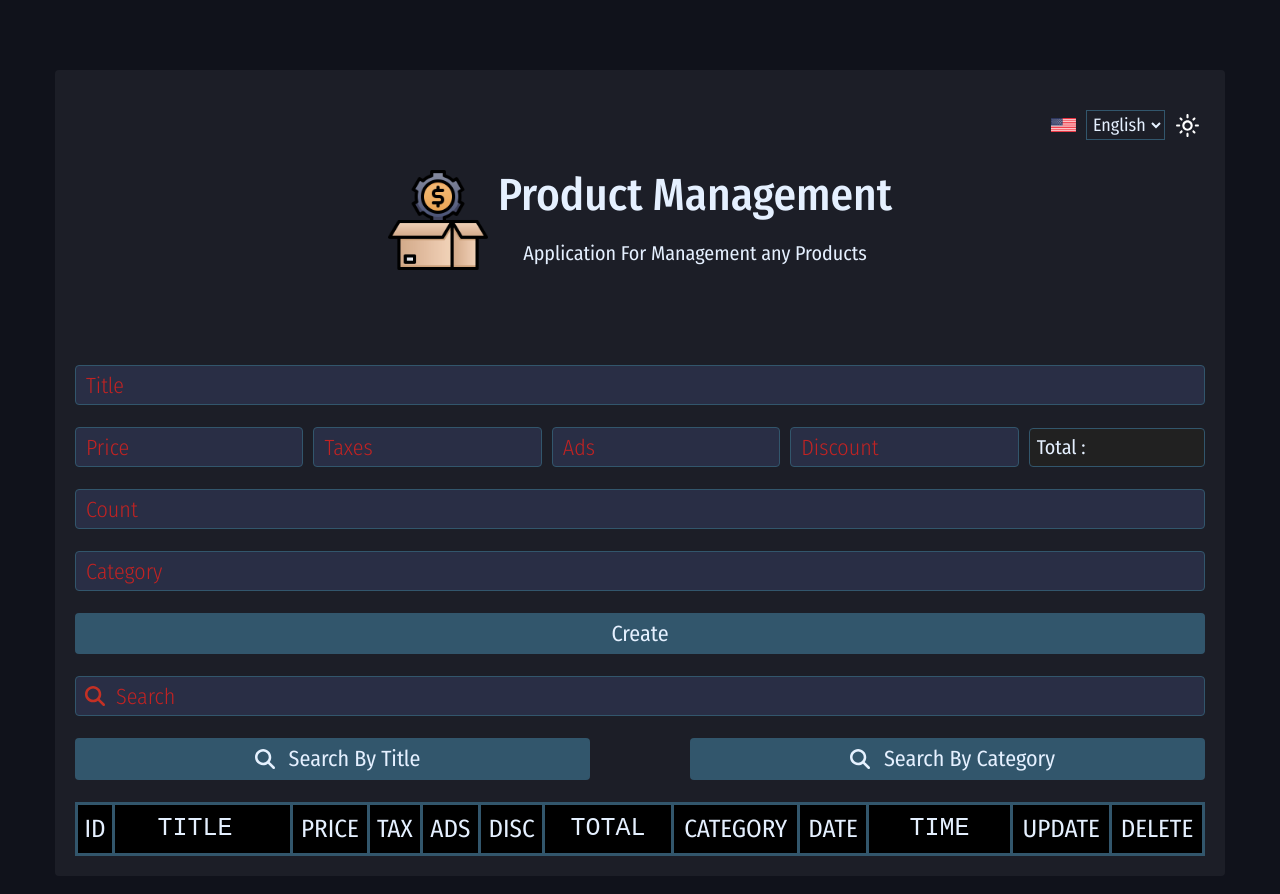
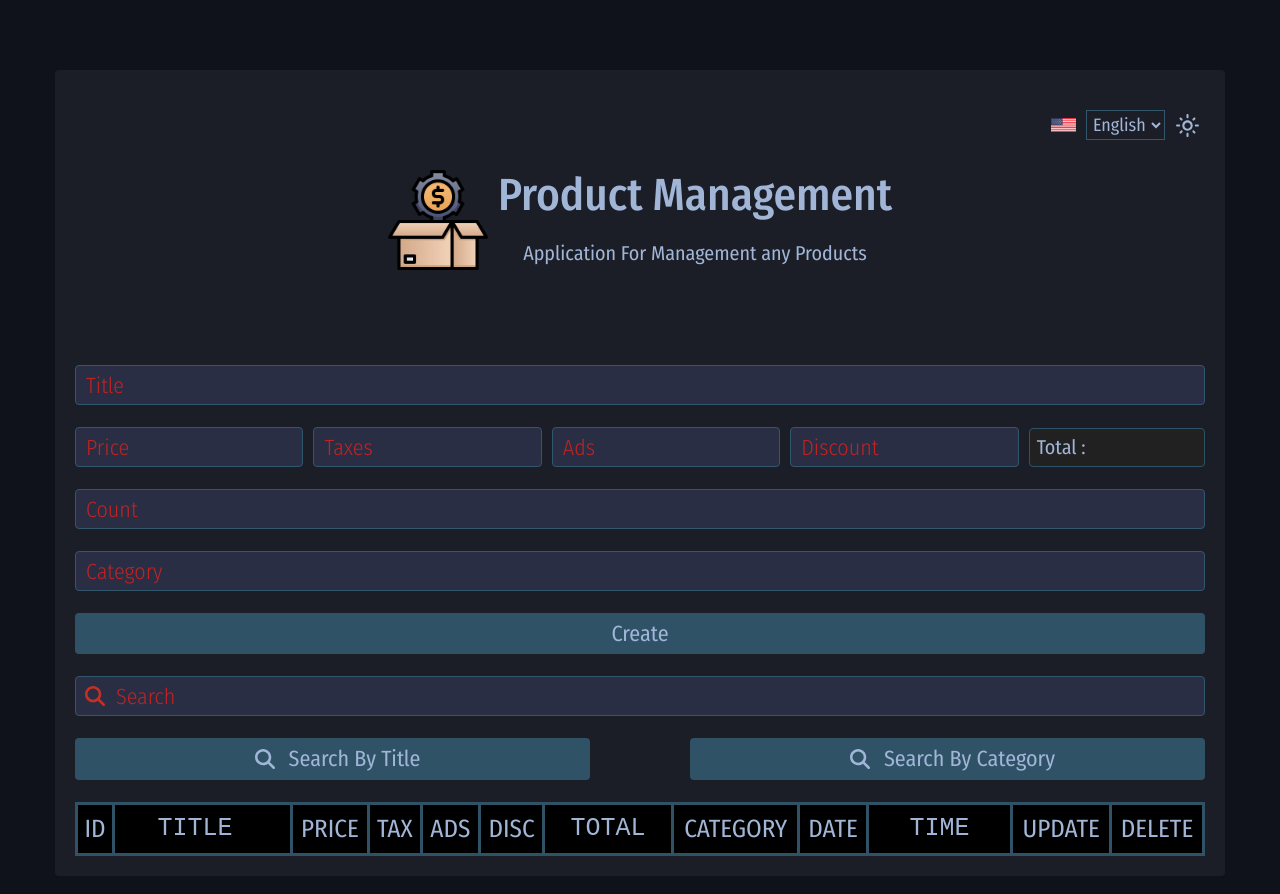
Before and after one commit to ahmed-elbltagy/APP-, a plain HTML site: page index.html in a window 1280 px wide. Both pictures are taken after a click on the picture 1187 px from the left and 125 px from the top of the page. Drawn offline with Linux system fonts and the light colour scheme.

Commit message:
dsdWWddda

```diff
--- a/style/css/main.css
+++ b/style/css/main.css
@@ -12,7 +12,7 @@
 
 /*start variables */
 :root{
-  --btn-color:#32566c;
+  --btn-color:#2f5267;
   --alt-color:#416f8d ;
   --red-color:#c12323;
   --background-image: linear-gradient(to right top, #c0a1aa, #a58fa1, #837b93, #5c667c, #4d6473);
@@ -23,16 +23,18 @@
   --scroll-track:#32566c;
   --scroll-bar:#000;
   --border-color:#000;
+  --filter:invert(98%) sepia(45%) saturate(6560%) hue-rotate(178deg) brightness(106%) contrast(107%);
 }
 .dark{
   background-image: linear-gradient(to right top, #10121b, #10121b, #10121b, #10121b, #10121b);
-  --main-color:#191d32 ;
-  --main-color:#ffffff0d ;
+  --main-color:#ffffff0d  ;
   --input-color:#292e45;
   --input-tex:#e8e8e8;
   --scroll-track:#252a42;
   --scroll-bar:#4b5062;
   --border-color:#32566c;
+  --tex-color:#a1b6d7;
+  --filter: invert(78%) sepia(21%) saturate(419%) hue-rotate(179deg) brightness(91%) contrast(84%);
 }
 /*End variables */
 
@@ -154,7 +156,7 @@ header .lang-theme #dark-mode{
 }
 header .lang-theme #light-mode{
   display: none;
-  filter: invert(100%) sepia(0%) saturate(2%) hue-rotate(131deg) brightness(103%) contrast(101%);
+  filter: invert(78%) sepia(21%) saturate(419%) hue-rotate(179deg) brightness(91%) contrast(84%);
 }
 
 input{
@@ -191,7 +193,6 @@ input::placeholder{
   color: var(--tex-color);
   font-size: 22px;
   font-weight: 400;
-  transition: .2s;
   user-select: none;
   text-align: center;
 }
@@ -244,7 +245,7 @@ input::placeholder{
 .search-btn .btn img{
   width: 20px;
   margin: 0 10px;
-  filter: invert(97%) sepia(100%) saturate(2180%) hue-rotate(178deg) brightness(107%) contrast(104%);
+  filter:var(--filter);
 }
 .responsive-table {
   overflow: auto;
```
